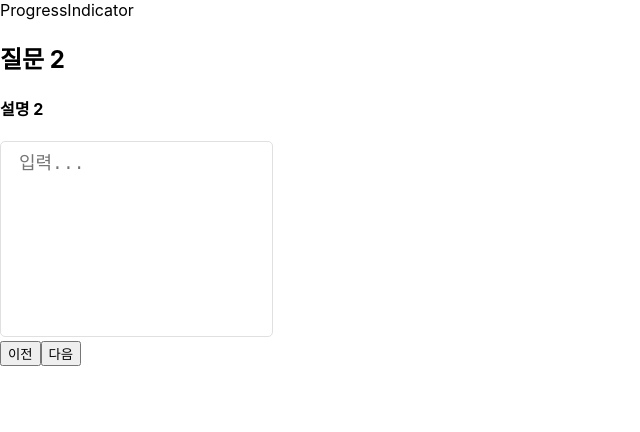
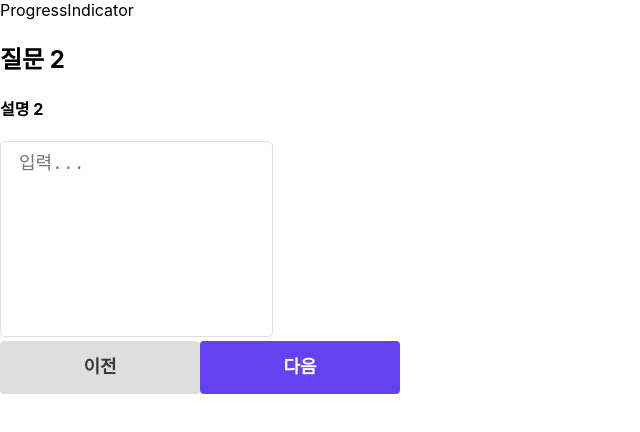
Before and after one commit to GCgang/survey-pie, a React (Create React App) app: page /survey/1/1 in a window 1280 px wide. Shown: the top 432 px of the page, without its empty margins (0-640 px from the left). Built offline with nearby package versions, Linux system fonts and the light colour scheme.

Commit message:
Feat: CSS-Button

```diff
--- a/src/components/ActionButtons/index.js
+++ b/src/components/ActionButtons/index.js
@@ -1,16 +1,23 @@
 import { useNavigate } from 'react-router-dom';
+import Button from '../Button';
 export default function ActionButtons({ questionLength, step }) {
   const isLast = questionLength - 1 === step;
   const navigate = useNavigate();
   return (
     <div>
       {step === 0 || (
-        <button onClick={() => navigate(`${step - 1}`)}>이전</button>
+        <Button type="SECONDARY" onClick={() => navigate(`${step - 1}`)}>
+          이전
+        </Button>
       )}
       {isLast ? (
-        <button onClick={() => navigate('done')}>제출</button>
+        <Button type="PRIMARY" onClick={() => navigate('done')}>
+          제출
+        </Button>
       ) : (
-        <button onClick={() => navigate(`${step + 1}`)}>다음</button>
+        <Button type="PRIMARY" onClick={() => navigate(`${step + 1}`)}>
+          다음
+        </Button>
       )}
     </div>
   );
--- a/src/components/Button/index.js
+++ b/src/components/Button/index.js
@@ -1,3 +1,54 @@
-export default function Button() {
-  return <div>Button</div>;
-}
+import styled from 'styled-components';
+import { PRIMARY, SECONDARY, TERTIARY } from '../../constants/color';
+
+const colorMap = {
+  PRIMARY,
+  SECONDARY,
+  TERTIARY,
+};
+
+const Button = styled.button`
+  padding: 16px 24px;
+  width: 200px;
+  color: ${({ type }) => colorMap[type].BUTTON.DEFAULT.COLOR};
+  background-color: ${({ type }) => colorMap[type].BUTTON.DEFAULT.BACKGROUND};
+  border: ${({ type }) =>
+    type === 'TERTIARY'
+      ? `1px solid ${TERTIARY.BUTTON.DEFAULT.COLOR}`
+      : 'none'};
+  border-radius: 4px;
+
+  font-weight: bold;
+  font-size: 18px;
+  line-height: 21px;
+
+  &:hover {
+    color: ${({ type }) => colorMap[type].BUTTON.HOVER.COLOR};
+    background-color: ${({ type }) => colorMap[type].BUTTON.HOVER.BACKGROUND};
+    border: ${({ type }) =>
+      type === 'TERTIARY'
+        ? `1px solid ${TERTIARY.BUTTON.HOVER.COLOR}`
+        : 'none'};
+  }
+
+  &:active {
+    color: ${({ type }) => colorMap[type].BUTTON.PRESSED.COLOR};
+    background-color: ${({ type }) => colorMap[type].BUTTON.PRESSED.BACKGROUND};
+    border: ${({ type }) =>
+      type === 'TERTIARY'
+        ? `1px solid ${TERTIARY.BUTTON.PRESSED.COLOR}`
+        : 'none'};
+  }
+
+  &:disabled {
+    color: ${({ type }) => colorMap[type].BUTTON.DISABLED.COLOR};
+    background-color: ${({ type }) =>
+      colorMap[type].BUTTON.DISABLED.BACKGROUND};
+    border: ${({ type }) =>
+      type === 'TERTIARY'
+        ? `1px solid ${TERTIARY.BUTTON.DISABLED.COLOR}`
+        : 'none'};
+  }
+`;
+
+export default Button;
```
